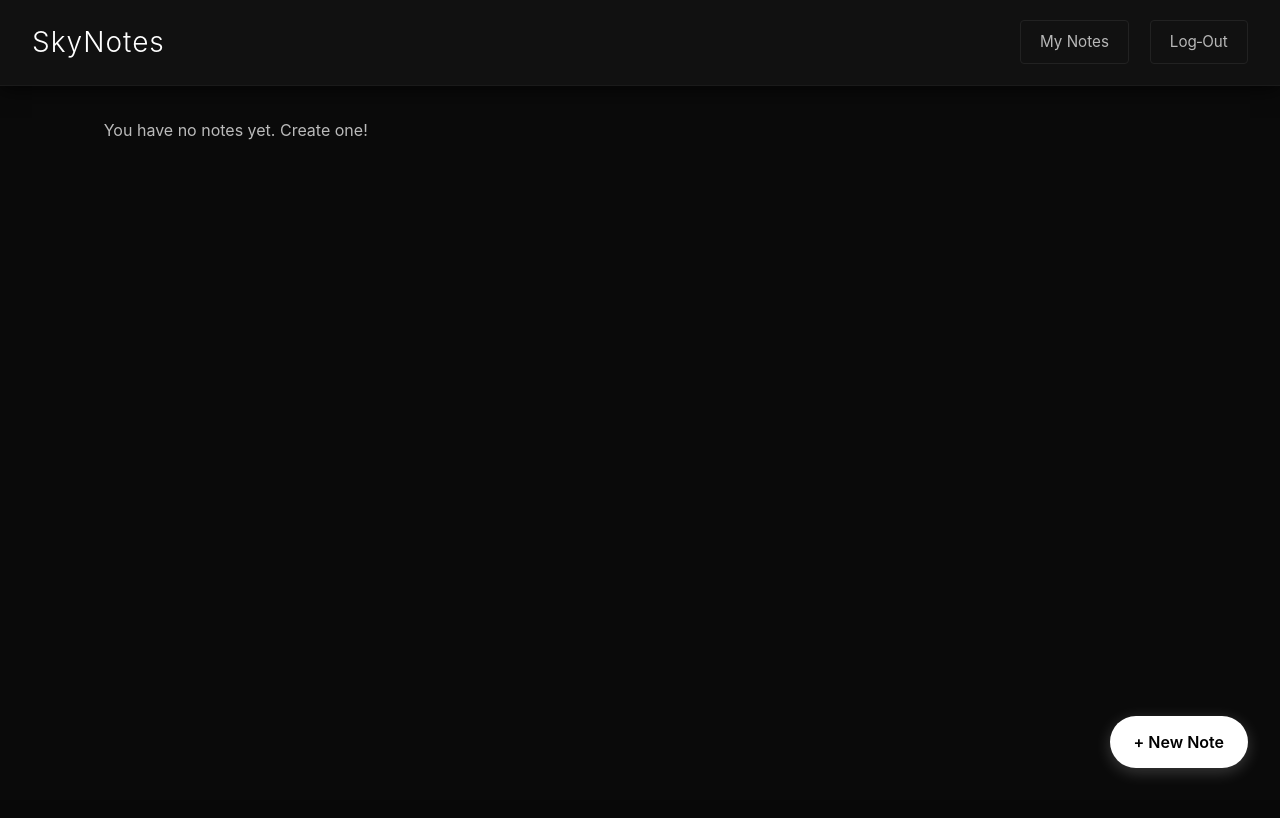
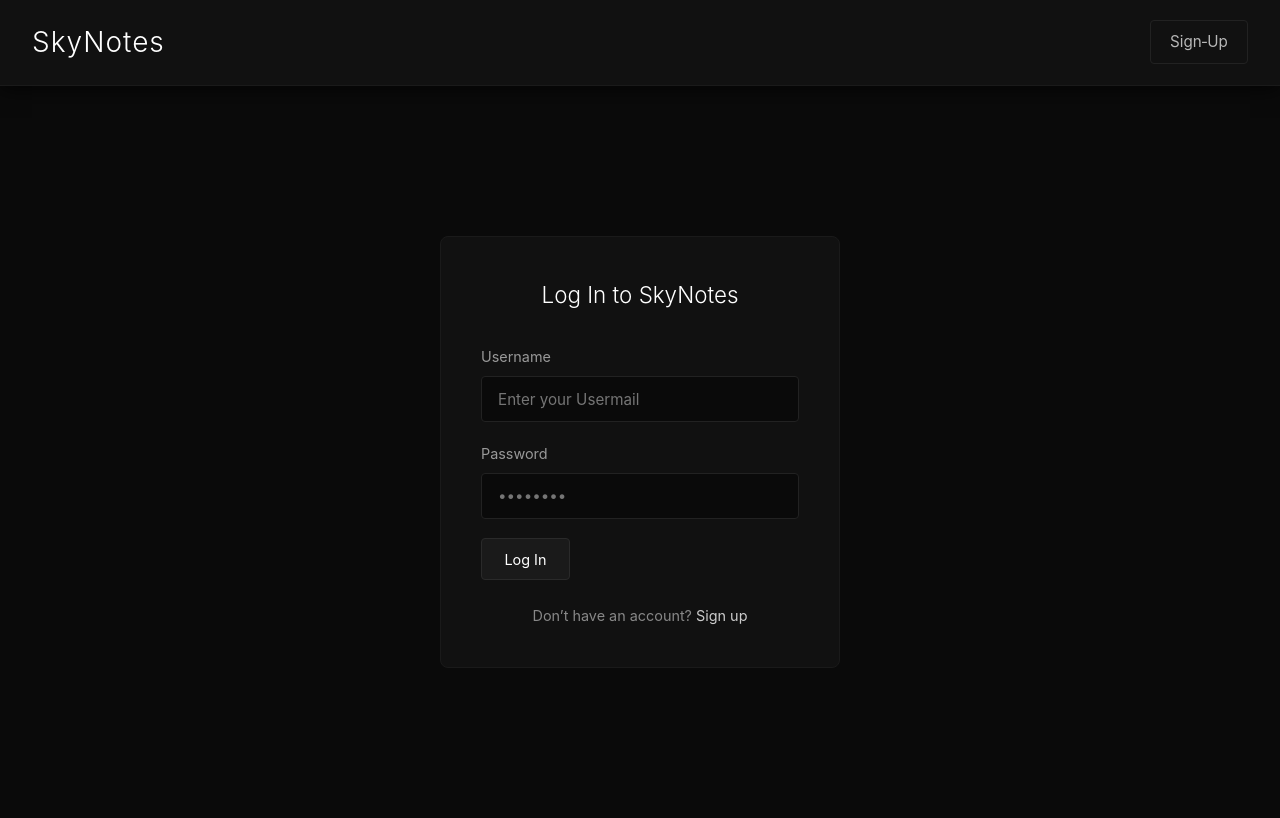
Before and after one commit to NaveenRBS/SkyNotes, a Flask app: page /login in a window 1280 px wide. Before the commit the page ends 778 px from the top, so only its background shows below. Run offline with Flask 3, Linux system fonts and the light colour scheme.

Commit message:
Update login.html

```diff
--- a/templates/login.html
+++ b/templates/login.html
@@ -3,26 +3,20 @@
 <head>
   <meta charset="UTF-8" />
   <meta name="viewport" content="width=device-width, initial-scale=1.0"/>
-  <title>Your Notes – SkyNotes</title>
+  <title>Log In – SkyNotes</title>
   <link rel="stylesheet" href="{{ url_for('static', filename='style.css') }}">
-  <script src="https://code.jquery.com/jquery-3.6.0.min.js"></script>
-  <script src="{{ url_for('static', filename='script.js') }}"></script>
 </head>
 <body>
 
-  <!-- Header / Navbar -->
   <header class="navbar">
     <h1>SkyNotes</h1>
     <nav>
-      <a href="{{ url_for('dashboard') }}">My Notes</a>
-      <a href="{{ url_for('logout') }}">Log‑Out</a>
+      <a href="{{ url_for('signup') }}">Sign‑Up</a>
     </nav>
   </header>
 
-  <main class="notes-main">
-
-    <!-- Flash messages -->
-    {% with messages = get_flashed_messages(with_categories=False) %}
+  <main class="login-main">
+    <!-- {% with messages = get_flashed_messages(with_categories=false) %}
       {% if messages %}
       <div class="flash-message">
         {% for msg in messages %}
@@ -30,53 +24,32 @@
         {% endfor %}
       </div>
       {% endif %}
-    {% endwith %}
+    {% endwith %} -->
+<!-- " -->
+    <section class="form-container">
+      <h2 class="form-title">Log In to SkyNotes</h2>
+      <form  action="{{ url_for('login') }}" method="POST">
+        {{ form.hidden_tag() if form else "" }}
+        <label for="username">Username</label>
+        <input
+          type="text" id="usermail" name="usermail"
+          placeholder="Enter your Usermail" required
+        />
 
-    <!-- Floating Add Note Button -->
-    <button id="add-popup" class="btn">+ New Note</button>
+        <label for="password">Password</label>
+        <input
+          type="password" id="password" name="password"
+          placeholder="••••••••" required
+        />
 
-    <!-- Popup Modal for Adding New Note -->
-    <div class="popup-overlay newuser" style="display: none;">
-      <div class="popup-box edituser newuser">
-        <h2>Add a New Note</h2>
-        <form class="popup-form" action="{{ url_for('dashboard') }}" method="POST">
-          <label for="title">Title</label>
-          <input type="text" id="title" name="title" placeholder="Note title" required />
+        <input type="submit" value="Log In" />
 
-          <label for="note">Content</label>
-          <textarea id="note" name="note" rows="4" placeholder="Write your note here…" required></textarea>
-
-          <div class="popup-actions">
-            <button type="submit" id="add-note">Save</button>
-            <div class="btn-secondary">
-              <button type="button" id="cancel-popup">Cancel</button>
-            </div>
-          </div>
-        </form>
-      </div>
-    </div>
-
-    <!-- Notes List -->
-    <section class="notes-wrapper">
-      {% if datas %}
-        {% for note in datas %}
-        <a href="{{ url_for('editnote', user_id=session.get('user_id'), note_id=note.note_id) }}" class="note-link">
-          <article class="note-container">
-            <h3>{{ note.title }}</h3>
-            <p>{{ note.note }}</p>
-            <form action="{{ url_for('deletenote', user_id=session.get('user_id'), note_id=note.note_id) }}" method="POST" class="delete">
-              <button type="submit">
-                <img src="{{ url_for('static', filename='img/delete.png') }}" alt="Delete">
-              </button>
-            </form>
-          </article>
-        </a>
-        {% endfor %}
-      {% else %}
-        <p style="color:#bbb; text-align:center; width:100%;">You have no notes yet. Create one!</p>
-      {% endif %}
+        <p class="below-form">
+          Don’t have an account?
+          <a href="{{ url_for('signup') }}">Sign up</a>
+        </p>
+      </form>
     </section>
-
   </main>
 
 </body>
```
